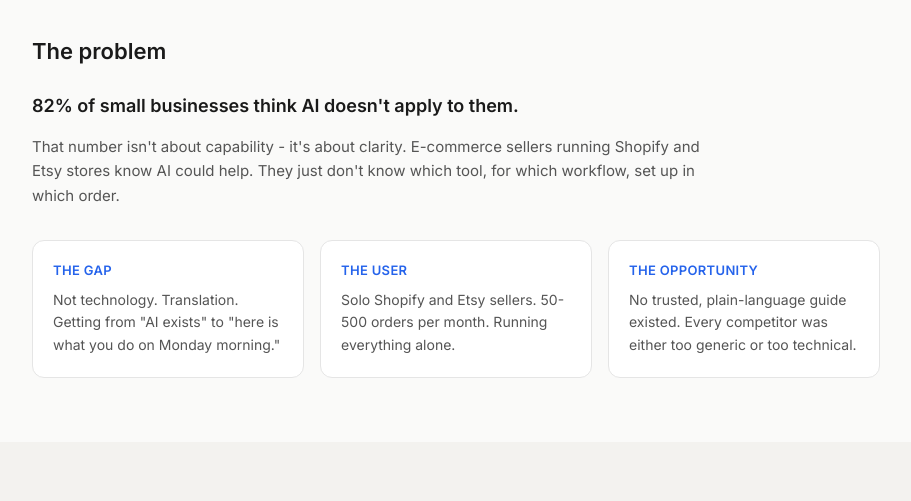
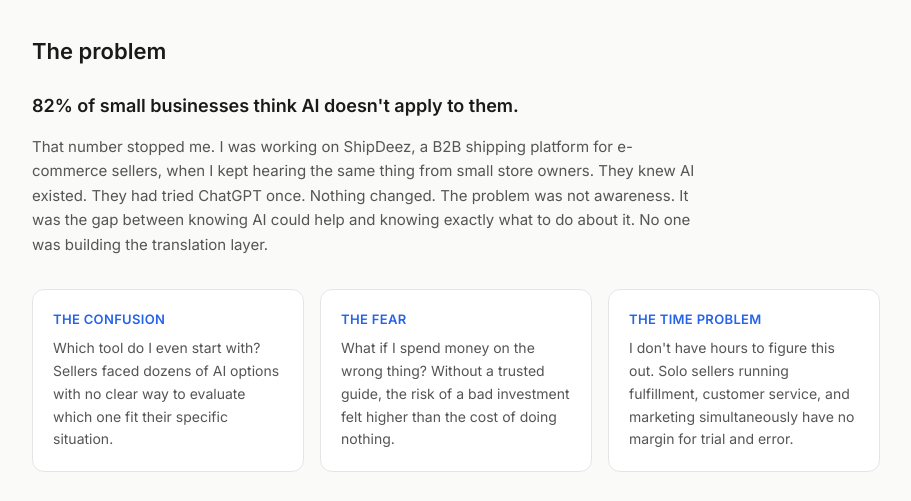
Before and after one commit to ChrisJohn12/portfolio-site, a Next.js app: page /work/first-step-ai in a window 1280 px wide. Shown: the part 1360-1861 px from the top of the page, without its empty margins (184-1095 px from the left). Built offline with nearby package versions, Linux system fonts and the light colour scheme.

Commit message:
Update First Step AI problem section copy and fix remaining hyphens

```diff
--- a/app/work/first-step-ai/page.tsx
+++ b/app/work/first-step-ai/page.tsx
@@ -23,16 +23,16 @@ const badges = [
 
 const insightCards = [
   {
-    label: 'The gap',
-    body: 'Not technology. Translation. Getting from "AI exists" to "here is what you do on Monday morning."',
+    label: 'THE CONFUSION',
+    body: 'Which tool do I even start with? Sellers faced dozens of AI options with no clear way to evaluate which one fit their specific situation.',
   },
   {
-    label: 'The user',
-    body: 'Solo Shopify and Etsy sellers. 50-500 orders per month. Running everything alone.',
+    label: 'THE FEAR',
+    body: 'What if I spend money on the wrong thing? Without a trusted guide, the risk of a bad investment felt higher than the cost of doing nothing.',
   },
   {
-    label: 'The opportunity',
-    body: 'No trusted, plain-language guide existed. Every competitor was either too generic or too technical.',
+    label: 'THE TIME PROBLEM',
+    body: 'I don\'t have hours to figure this out. Solo sellers running fulfillment, customer service, and marketing simultaneously have no margin for trial and error.',
   },
 ]
 
@@ -237,9 +237,7 @@ export default function FirstStepAICaseStudy() {
           </p>
 
           <p className="text-[15px] text-[#555555] leading-relaxed mb-8 max-w-2xl">
-            That number isn&apos;t about capability - it&apos;s about clarity. E-commerce sellers running
-            Shopify and Etsy stores know AI could help. They just don&apos;t know which tool, for which
-            workflow, set up in which order.
+            That number stopped me. I was working on ShipDeez, a B2B shipping platform for e-commerce sellers, when I kept hearing the same thing from small store owners. They knew AI existed. They had tried ChatGPT once. Nothing changed. The problem was not awareness. It was the gap between knowing AI could help and knowing exactly what to do about it. No one was building the translation layer.
           </p>
 
           <div className="grid grid-cols-1 md:grid-cols-3 gap-4">
```
